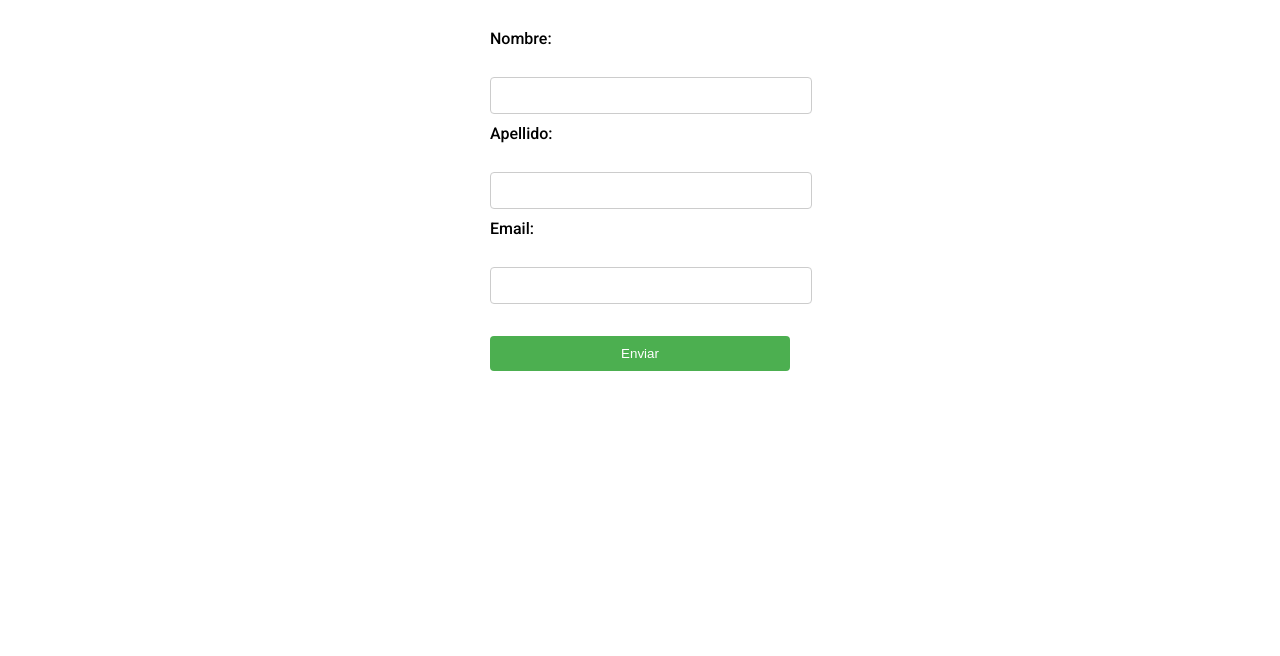
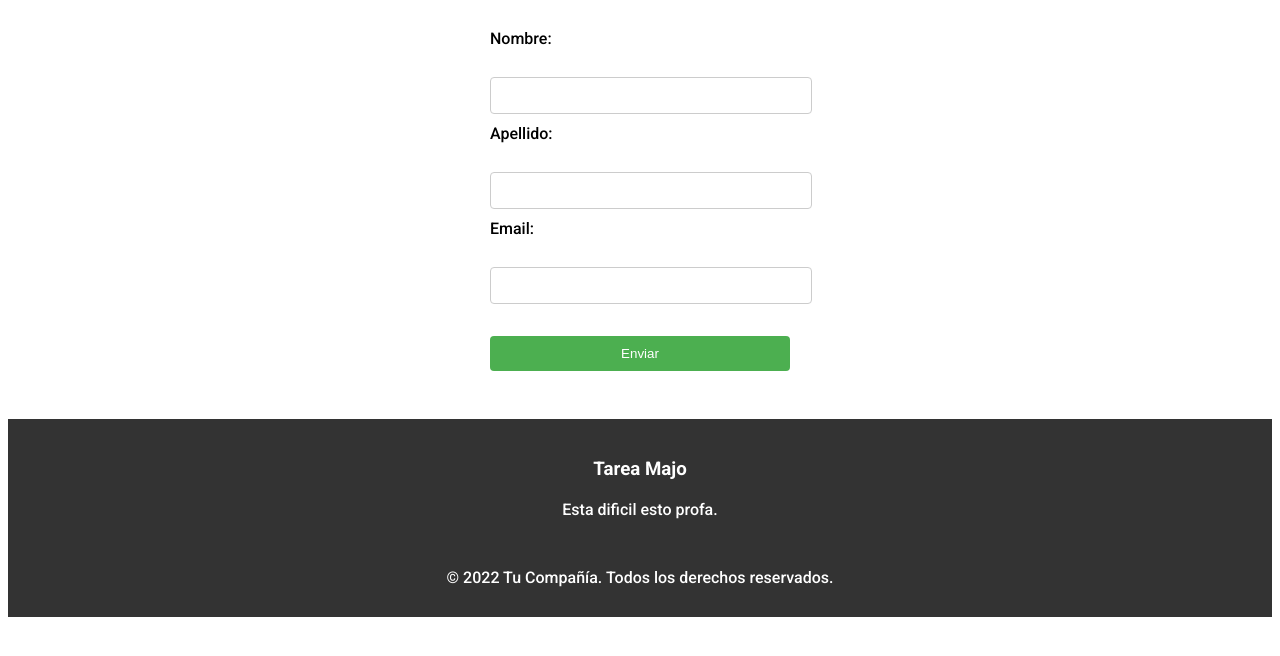
Before and after one commit to AlfonsoEstrada/web_bb, a plain HTML site: page index.html in a window 1280 px wide. Shown: the part 118-774 px from the top of the page. Drawn offline with Linux system fonts and the light colour scheme.

Commit message:
Se le agrego footer

```diff
--- a/index.html
+++ b/index.html
@@ -21,17 +21,36 @@
           </ul>
         </nav>
         <form action="/submit_form" method="post">
-          <label for="fname">Nombre:</label><br>
-          <input type="text" id="fname" name="fname"><br>
-          <label for="lname">Apellido:</label><br>
-          <input type="text" id="lname" name="lname"><br>
-          <label for="email">Email:</label><br>
-          <input type="email" id="email" name="email"><br>
-          <input type="submit" value="Enviar">
+          <label for="fname">Nombre:</label><br />
+          <input type="text" id="fname" name="fname" /><br />
+          <label for="lname">Apellido:</label><br />
+          <input type="text" id="lname" name="lname" /><br />
+          <label for="email">Email:</label><br />
+          <input type="email" id="email" name="email" /><br />
+          <input type="submit" value="Enviar" />
         </form>
       </section>
     </header>
     <main></main>
-    <footer></footer>
+    <footer>
+      <div class="footer-content">
+        <h3>Tarea Majo</h3>
+        <p>Esta dificil esto profa.</p>
+        <ul class="socials">
+          <li>
+            <a href="#"><i class="fa fa-facebook"></i></a>
+          </li>
+          <li>
+            <a href="#"><i class="fa fa-twitter"></i></a>
+          </li>
+          <li>
+            <a href="#"><i class="fa fa-instagram"></i></a>
+          </li>
+        </ul>
+      </div>
+      <div class="footer-bottom">
+        <p>© 2022 Tu Compañía. Todos los derechos reservados.</p>
+      </div>
+    </footer>
   </body>
 </html>
--- a/styles/styles.css
+++ b/styles/styles.css
@@ -67,3 +67,40 @@ form input[type="submit"] {
 form input[type="submit"]:hover {
   background-color: #45a049;
 }
+footer {
+  margin-top: 3rem;
+  background-color: #333;
+  color: white;
+  padding: 20px 0;
+}
+
+.footer-content,
+.footer-bottom {
+  text-align: center;
+}
+
+.footer-content h3,
+.footer-content p {
+  margin-bottom: 20px;
+}
+
+.footer-content .socials {
+  list-style: none;
+  margin: 0;
+  padding: 0;
+}
+
+.footer-content .socials li {
+  display: inline-block;
+  margin: 0 10px;
+}
+
+.footer-content .socials a {
+  color: white;
+  text-decoration: none;
+}
+
+.footer-bottom p {
+  margin: 0;
+  padding: 10px 0;
+}
```
